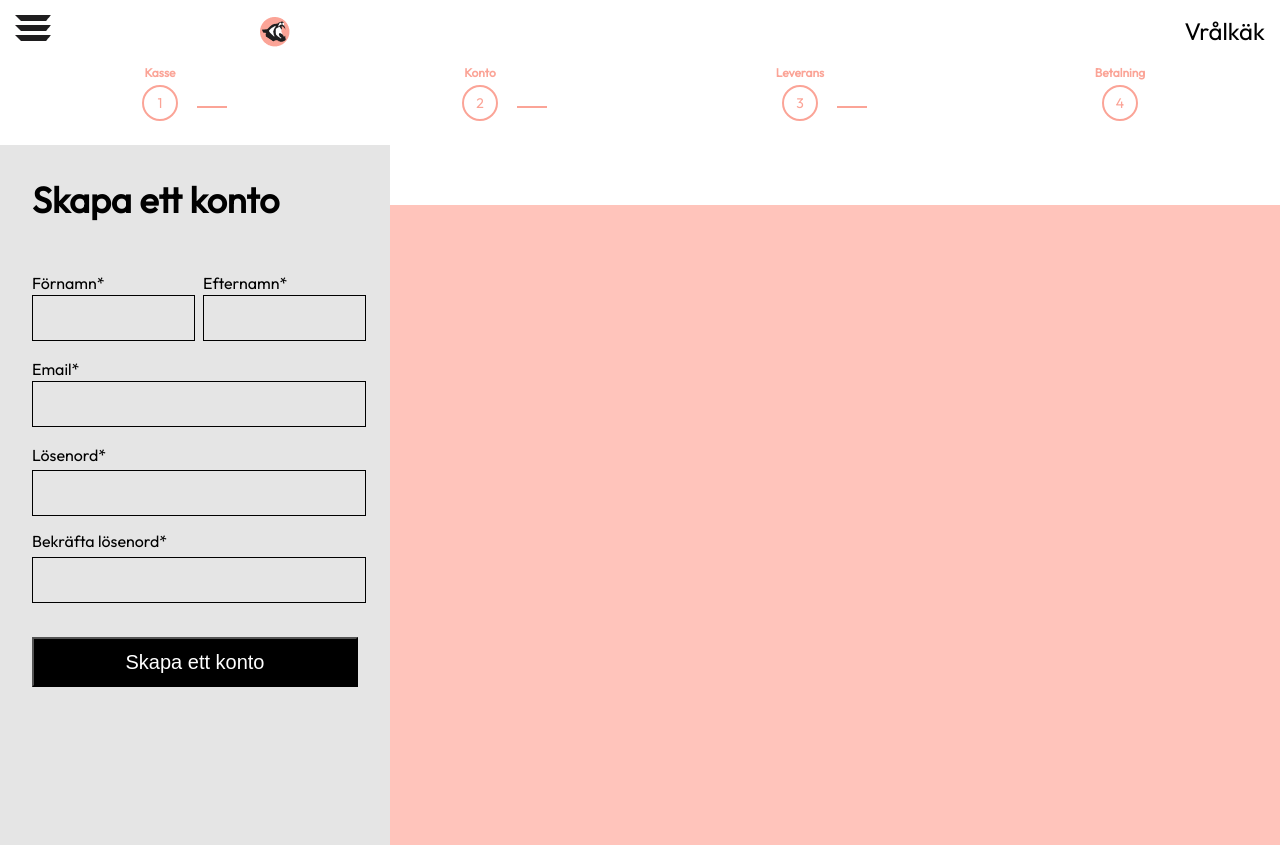
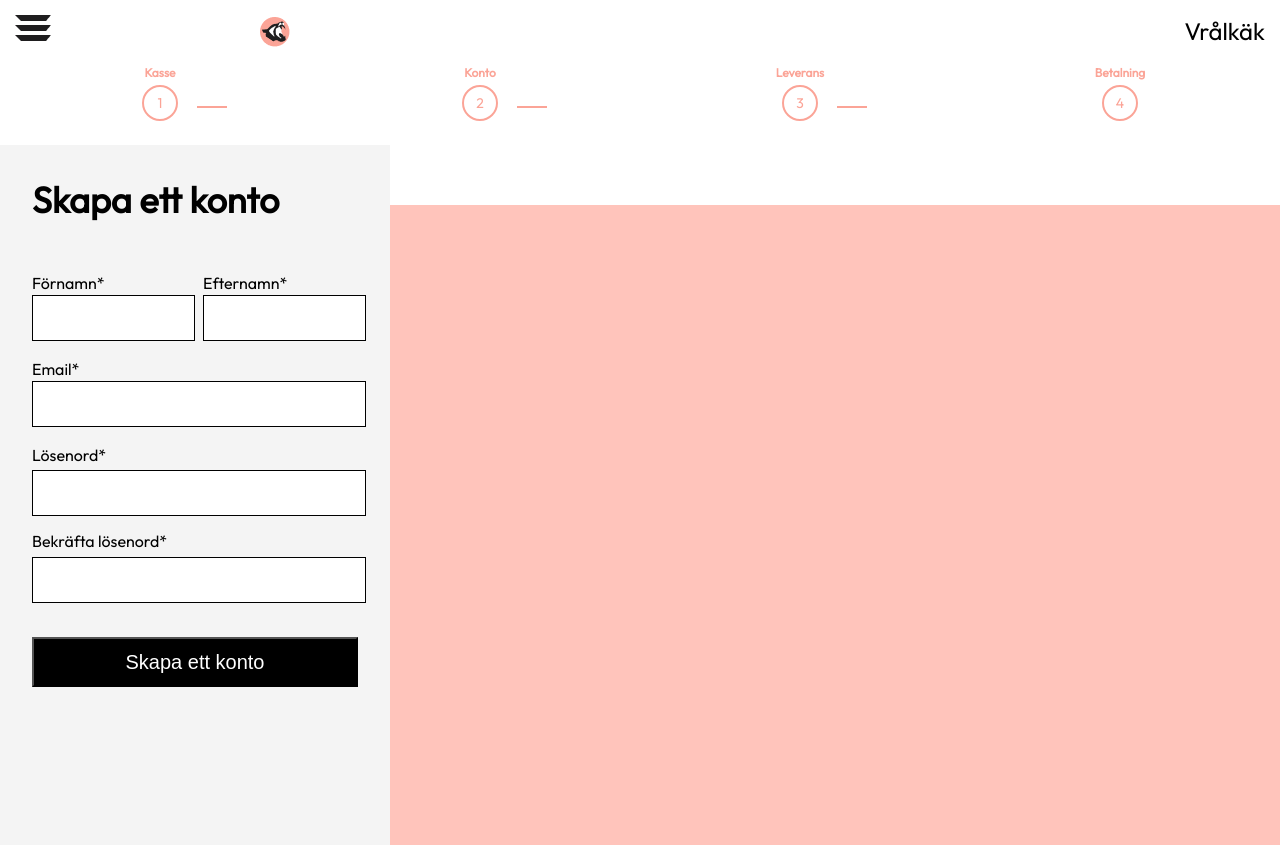
Before and after one commit to LuliyaMasfun/vralkak-app, a React (Create React App) app: page /signup in a window 1280 px wide. Built offline with nearby package versions, Linux system fonts and the light colour scheme.

Commit message:
Color adjustment

```diff
--- a/src/components/Login.css
+++ b/src/components/Login.css
@@ -1,7 +1,7 @@
 
 
 .login {
-    background-color: #e5e5e5;
+    background-color: #F4F4F4;
     display: grid;
 
     position: absolute;
@@ -24,7 +24,7 @@
     top: 116px;
     margin-left: 32px;
     margin-right: 32px;
-    background: #e5e5e5;
+    background-color: white;
 
 
 }
@@ -48,7 +48,7 @@ input{
     top: 175px;
     margin-left: 32px;
     margin-right: 32px;
-    background: #e5e5e5;
+    background-color: white;
 
 }
 
@@ -84,7 +84,7 @@ input{
     border: solid 2px black;
     margin-left: 32px;
     margin-right: 32px;
-    background: #e5e5e5;
+    background-color: #F4F4F4;
     color: black;
     position: absolute;
     top: 384px;
--- a/src/components/SignUp.css
+++ b/src/components/SignUp.css
@@ -13,7 +13,7 @@
     width: 149px;
     height: 42px;
     border: solid 1px black;
-    background-color: #e5e5e5;
+    background-color: white;
 
 }
 
@@ -24,6 +24,7 @@
     top: 112px;
     left: 203px;
     font-size: 16px;
+
 }
 
 .lastName{
@@ -33,7 +34,7 @@
     width: 149px;
     height: 42px;
     border: solid 1px black;
-    background-color: #e5e5e5;
+    background-color: white;
 
 
 }
@@ -52,7 +53,7 @@
     width: 320px;
     height: 42px;
     border: solid 1px black;
-    background-color: #e5e5e5;
+    background-color: white;
 
 }
 
@@ -70,7 +71,7 @@
     width: 320px;
     height: 42px;
     border: solid 1px black;
-    background-color: #e5e5e5;
+    background-color: white;
 
 }
 
@@ -88,7 +89,7 @@
     width: 320px;
     height: 42px;
     border: solid 1px black;
-    background-color: #e5e5e5;
+    background-color: white;
 
 }
 
```
